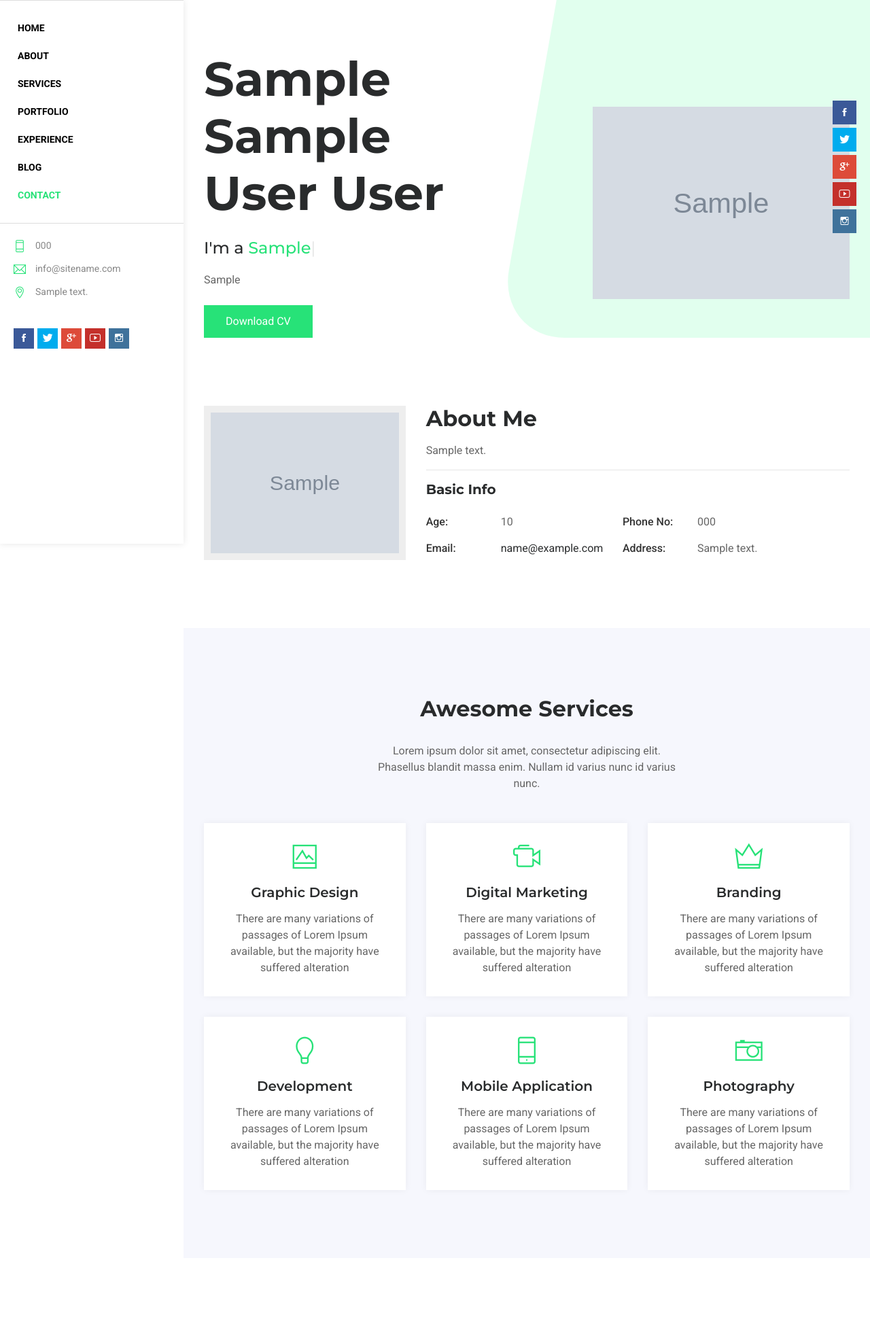
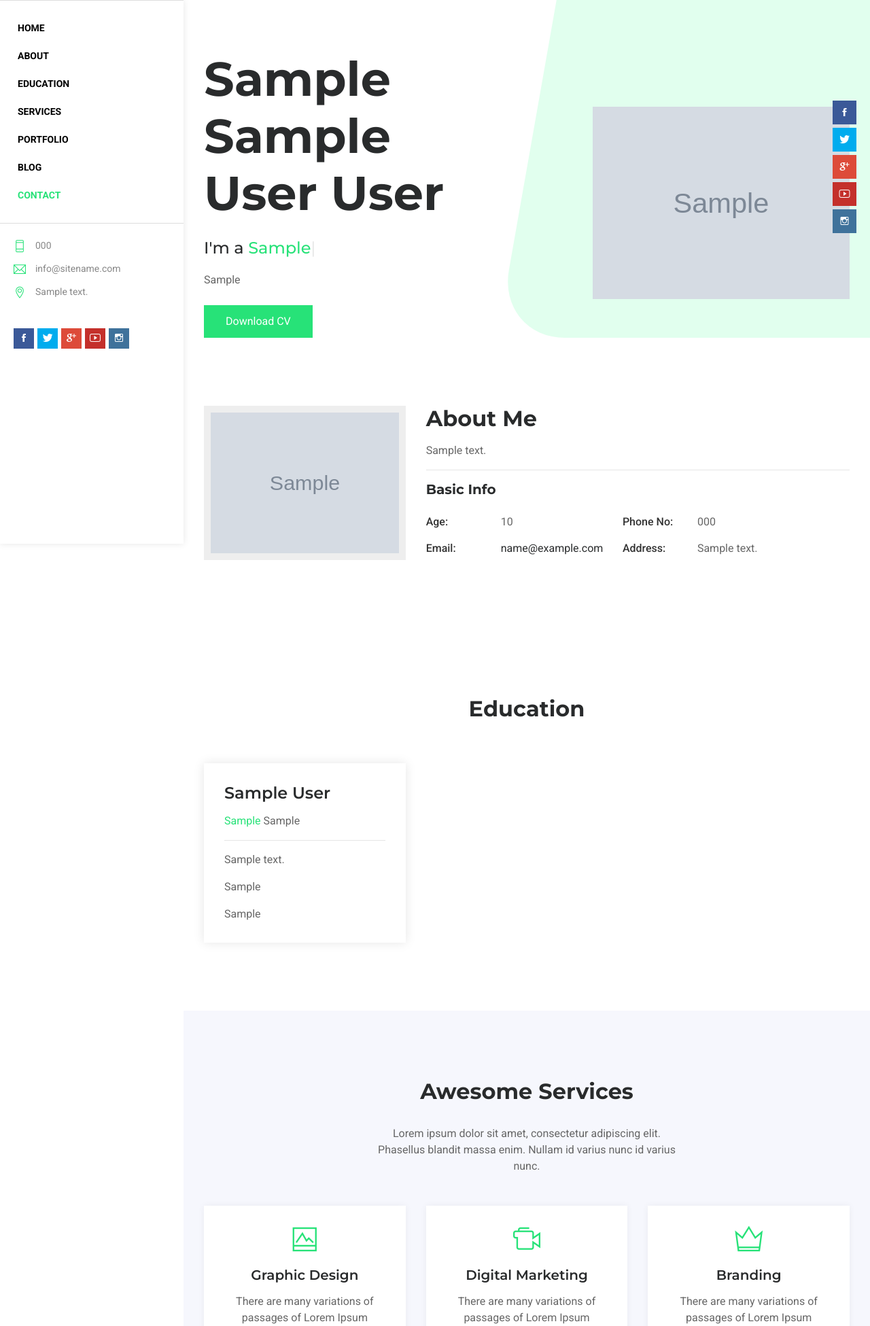
Before and after one commit to FarhanTahmid/Client-Project-Portfolio-Site, a Django app: page / in a window 1280 px wide. Shown: the top 1951 px of the page at 68% size. Run offline with Django 4.2, Linux system fonts and the light colour scheme; tables that the repository leaves empty hold one stand-in row (values such as "Sample post"); grey boxes marked "Sample" are stand-in pictures; some libraries are stand-ins or nearby versions; some web fonts are replaced.

Commit message:
education done

```diff
--- a/portfolio_server/models.py
+++ b/portfolio_server/models.py
@@ -33,8 +33,10 @@ class UserEducation(models.Model):
     degree_name=models.CharField(null=False,blank=False,max_length=200)
     duration=models.CharField(null=False,blank=False,max_length=50)
     institutions=models.CharField(null=True,blank=True,max_length=200)
-    description=models.TextField(null=True,blank=True,max_length=1500)
-
+    description=models.TextField(null=True,blank=True,max_length=1000)
+    project=models.TextField(null=True,blank=True,max_length=1000)
+    specific_degree=models.CharField(null=True,blank=True,max_length=120)
+    weight=models.IntegerField(null=False,blank=False,default=1)
     class Meta:
         verbose_name="User Education Details"
 
--- a/portfolio_server/templates/index-2.html
+++ b/portfolio_server/templates/index-2.html
@@ -73,14 +73,15 @@
                     <a class="nav-link page-scroll" href="#about">About</a>
                 </li>
                 <li>
+                    <a class="nav-link page-scroll" href="#education">Education</a>
+                </li>
+                <li>
                     <a class="nav-link page-scroll" href="#services">Services</a>
                 </li>
                 <li>
                     <a class="nav-link page-scroll" href="#portfolio">Portfolio</a>
                 </li>
-                <li>
-                    <a class="nav-link page-scroll" href="#experience">Experience</a>
-                </li>
+
                 <li>
                     <a class="nav-link page-scroll" href="#blog">blog</a>
                 </li>
@@ -202,6 +203,37 @@
     </div>
 </section>
 <!-- END SECTION ABOUT US -->
+
+<!-- START WORK EXPERIENCES -->
+<section id="education">
+	<div class="container">
+    	<div class="row justify-content-center">
+        	<div class="col-xl-6 col-lg-7 col-md-9 text-center">
+            	<div class="heading_s1 animation" data-animation="fadeInUp" data-animation-delay="0.02s">
+                	<h2>Education</h2>
+                </div>
+            </div>
+        </div>
+        <div class="row animation" data-animation="fadeInUp" data-animation-delay="0.04s">
+            {% for edu in education %}
+            <div class="col-lg-4 col-sm-6">
+                <div class="icon_box icon_box_style_2">
+                    <div class="icon_box_content">
+                        <h4>{{edu.degree_name}}</h4>
+                        <p><span class="text_default">{{edu.duration}}</span> {{edu.institutions}}</p>
+                        <hr>
+                        <p>{{edu.description}}</p>
+                        <p>{{edu.specific_degree}}</p>
+                        <p>{{edu.project}}</p>
+                    </div>
+                </div>
+            </div>
+            {% endfor %}
+
+        </div>
+    </div>
+</section>
+<!-- END WORK EXPERIENCES -->
 
 <!-- START SECTION SERVICES -->
 <section id="services" class="bg_gray">
@@ -468,52 +500,7 @@
 </section>
 <!-- END SECTION COUNTER -->
 
-<!-- START WORK EXPERIENCES -->
-<section id="experience">
-	<div class="container">
-    	<div class="row justify-content-center">
-        	<div class="col-xl-6 col-lg-7 col-md-9 text-center">
-            	<div class="heading_s1 animation" data-animation="fadeInUp" data-animation-delay="0.02s">
-                	<h2>Work Experiences</h2>
-                </div>
-                <p class="animation" data-animation="fadeInUp" data-animation-delay="0.03s">Lorem ipsum dolor sit amet, consectetur adipiscing elit. Phasellus blandit massa enim. Nullam id varius nunc id varius nunc.</p>
-            </div>
-        </div>
-        <div class="row animation" data-animation="fadeInUp" data-animation-delay="0.04s">
-            <div class="col-lg-4 col-sm-6">
-                <div class="icon_box icon_box_style_2">
-                    <div class="icon_box_content">
-                        <h4>UI/UX Designer</h4>
-                        <p><span class="text_default">2002-2006</span> Adobe Inc.</p>
-                        <hr>
-                        <p>There are many variations of passages of Lorem Ipsum available, but the majority have suffered alteration in some form</p>
-                    </div>
-                </div>
-            </div>
-            <div class="col-lg-4 col-sm-6">
-                <div class="icon_box icon_box_style_2">
-                    <div class="icon_box_content">
-                        <h4>Web Design</h4>
-                        <p><span class="text_default">2007-2010</span> Google Inc.</p>
-                        <hr>
-                        <p>There are many variations of passages of Lorem Ipsum available, but the majority have suffered alteration in some form</p>
-                    </div>
-                </div>
-            </div>
-            <div class="col-lg-4 col-sm-6">
-                <div class="icon_box icon_box_style_2">
-                    <div class="icon_box_content">
-                        <h4>Web Development</h4>
-                        <p><span class="text_default">2010-2013</span> Adobe Inc.</p>
-                        <hr>
-                        <p>There are many variations of passages of Lorem Ipsum available, but the majority have suffered alteration in some form</p>
-                    </div>
-                </div>
-            </div>
-        </div>
-    </div>
-</section>
-<!-- END WORK EXPERIENCES -->
+
 
 <!-- START SECTION TESTIMONIAL -->
 <section class="bg_gray">
--- a/portfolio_server/views.py
+++ b/portfolio_server/views.py
@@ -9,7 +9,7 @@ def portfolio_page(request):
     user=UserInformations.objects.get()
     user_id=user.pk
     wavingTags=WavingLines.objects.filter(user=UserInformations.objects.get(pk=user_id)).values('line')
-    education_details=UserEducation.objects.filter(user=UserInformations.objects.get(pk=user_id)).values()
+    education_details=UserEducation.objects.filter(user=UserInformations.objects.get(pk=user_id)).values().order_by('-weight')
     media_url=settings.MEDIA_URL
     context={
         'user':user,
```
Also changed, not shown: portfolio_server/migrations/0010_usereducation_weight.py (added), portfolio_server/migrations/0011_usereducation_project_and_more.py (added), portfolio_server/migrations/0012_usereducation_specific_degree.py (added).
